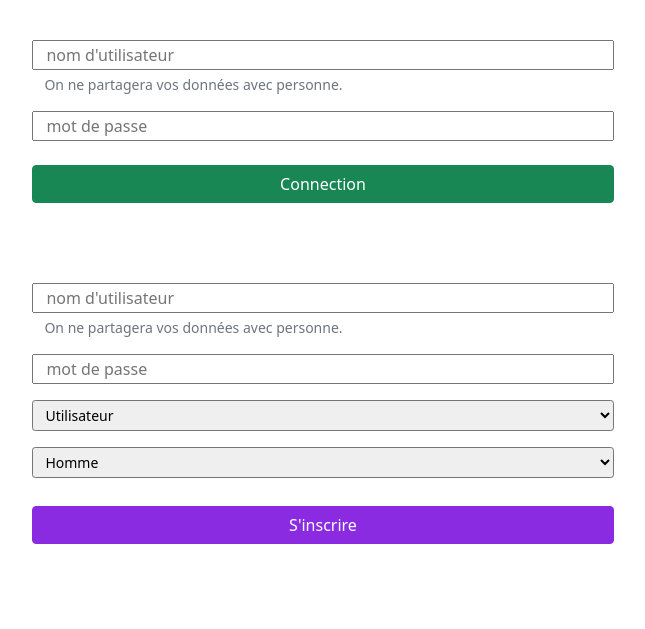
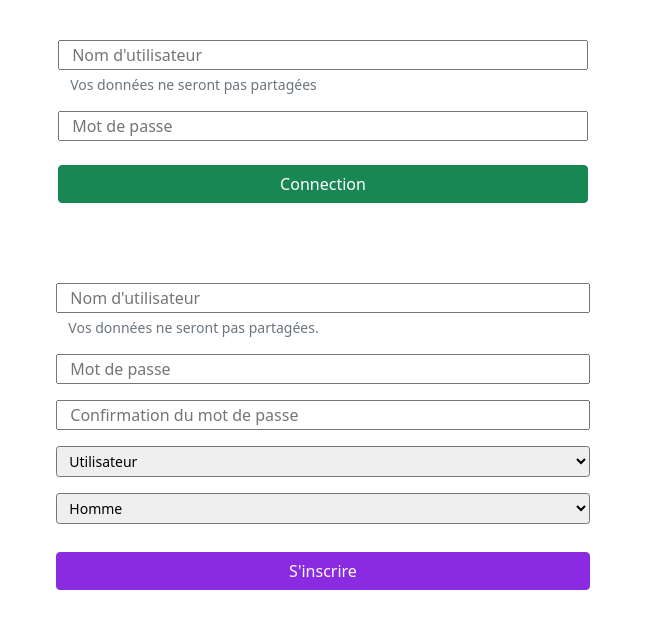
Before and after one commit to ThaaoBlues/JeParticipeHTML, a Flask app: page /login in a window 1280 px wide. Shown: the part 56-685 px from the top of the page, without its empty margins (317-962 px from the left). Run offline with Flask 2, Linux system fonts and the light colour scheme; some libraries are stand-ins or nearby versions.

Commit message:
fixed password confirmation at register

```diff
--- a/templates/login.html
+++ b/templates/login.html
@@ -44,12 +44,12 @@
 
             <form action='login' method='POST' class="col-md-auto">
                 <div class="row justify-content-md-center mt-3">
-                    <input type='text' name='username' id='username' placeholder="nom d'utilisateur" required/>
-                    <div id="emailHelp" class="form-text">On ne partagera vos données avec personne.</div>
+                    <input type='text' name='username' id='username' placeholder="Nom d'utilisateur" required/>
+                    <div id="emailHelp" class="form-text">Vos données ne seront pas partagées</div>
 
                 </div>
                 <div class="row justify-content-md-center mt-3">
-                    <input type='password' name='password' id='password' placeholder='mot de passe' required/>
+                    <input type='password' name='password' id='password' placeholder='Mot de passe' required/>
                 </div>
                 <div class="row justify-content-md-center">
                     <button type='submit'  class="text-center mt-4 btn btn-success" name='submit'>Connection</button>
@@ -61,15 +61,18 @@
 
         <div class="row mx-3 justify-content-md-center mt-5">
 
-            <form action='register' method='POST' class="col-md-auto">
+            <form action='register' method='POST' class="col-md-auto" oninput="password2.setCustomValidity(password2.value != password.value ? 'Les mots de passes ne sont pas les mêmes :/' : '')">
 
                 <div class="row justify-content-md-center mt-3">
-                    <input type='text' name='username' id='username' placeholder="nom d'utilisateur" required/>
-                    <div id="emailHelp" class="form-text">On ne partagera vos données avec personne.</div>
+                    <input type='text' name='username' id='username' placeholder="Nom d'utilisateur" required/>
+                    <div id="emailHelp" class="form-text">Vos données ne seront pas partagées.</div>
 
                 </div>
                 <div class="row justify-content-md-center mt-3">
-                    <input type='password' name='password' id='password' placeholder='mot de passe' required/>
+                    <input type='password' name='password' id='password' placeholder='Mot de passe' required/>
+                </div>
+                <div class="row justify-content-md-center mt-3">
+                    <input type='password' name='password2' id='password' placeholder='Confirmation du mot de passe' required/>
                 </div>
 
 
```
